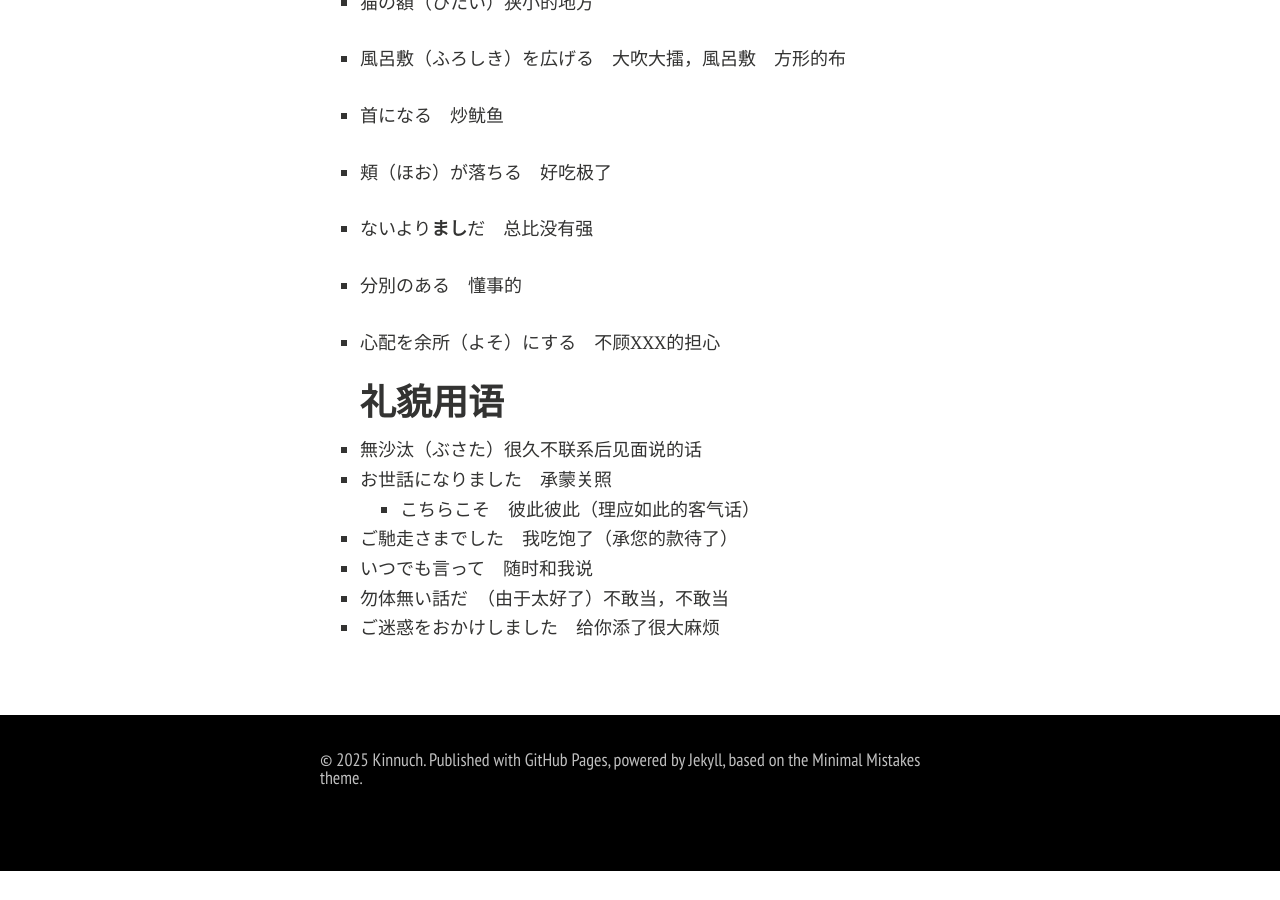
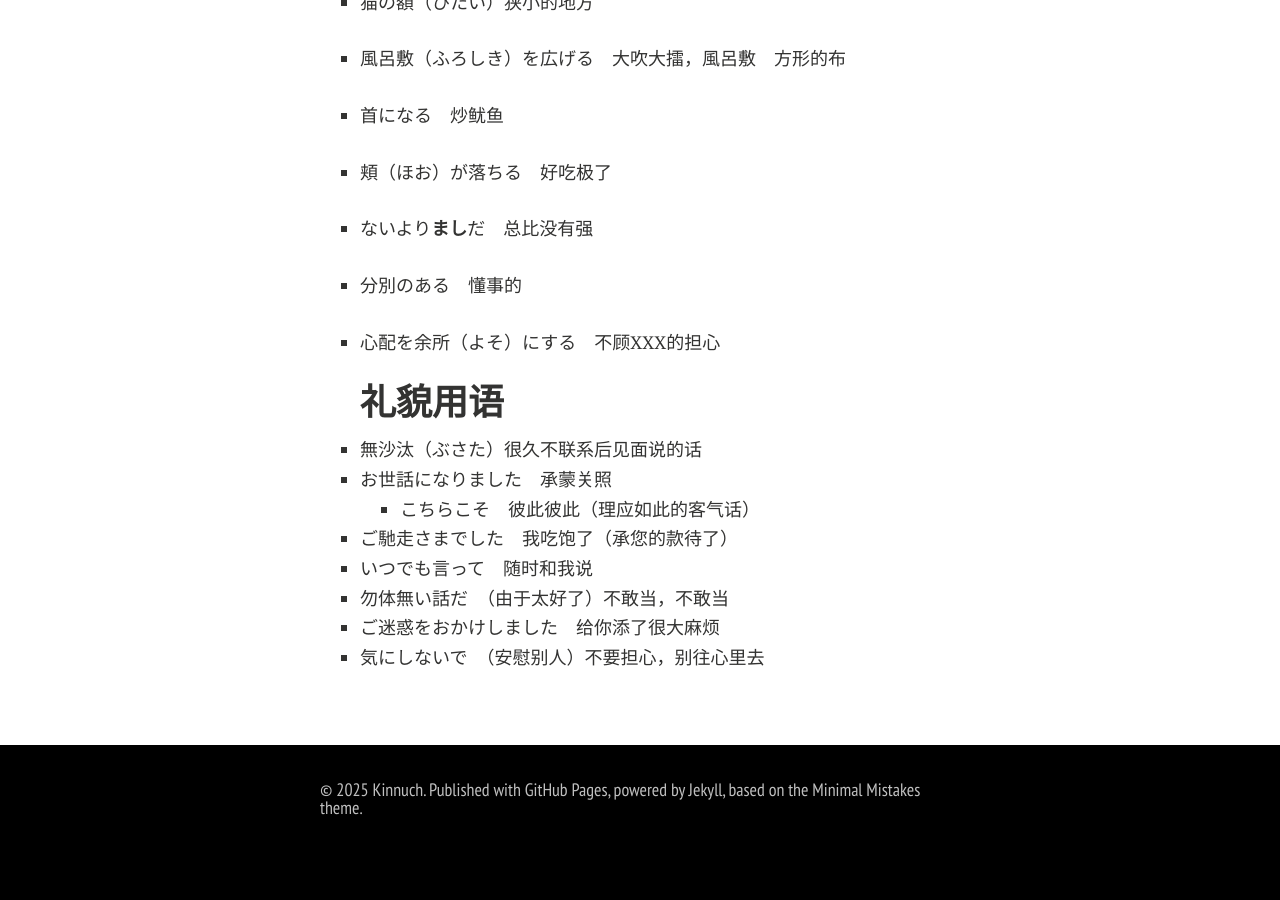
Before and after one commit to Kinnuch/kinnuch.github.io, a Jekyll site: the page built from laim/N3.md, in a window 1280 px wide and 900 px high, scrolled down 27143 px. Built offline with Jekyll 4.4.1, drawn with Linux system fonts in a browser that asks for light colours; nearby versions of some CDN libraries; comment, search, counter and statistics services are not loaded; a style sheet for code colours, icons or effects is not loaded; before the commit the page ends 28014 px from its top, so only the background shows below that.

Commit message:
Update N3.md

```diff
--- a/laim/N3.md
+++ b/laim/N3.md
@@ -914,3 +914,4 @@ title: JapaneseN3
 - いつでも言って　随时和我说
 - 勿体無い話だ　（由于太好了）不敢当，不敢当
 - ご迷惑をおかけしました　给你添了很大麻烦
+- 気にしないで　（安慰别人）不要担心，别往心里去
```
